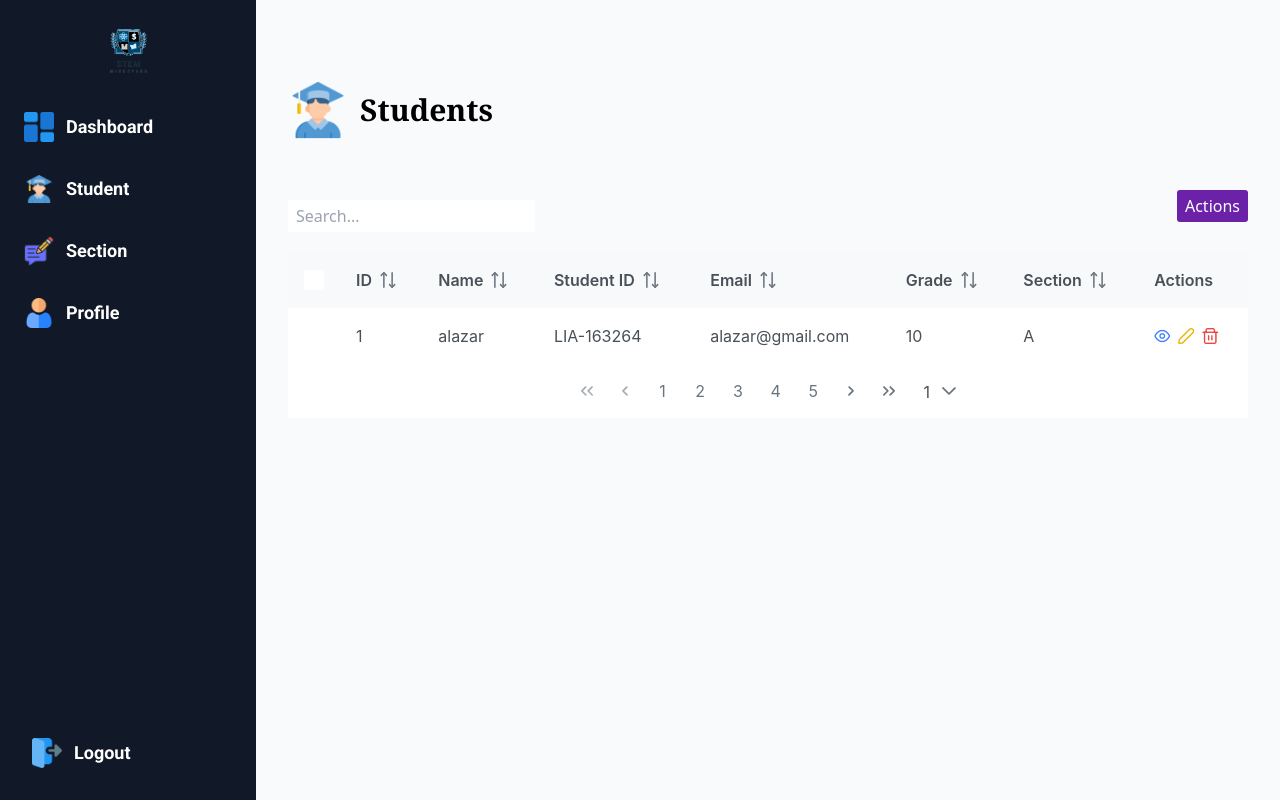
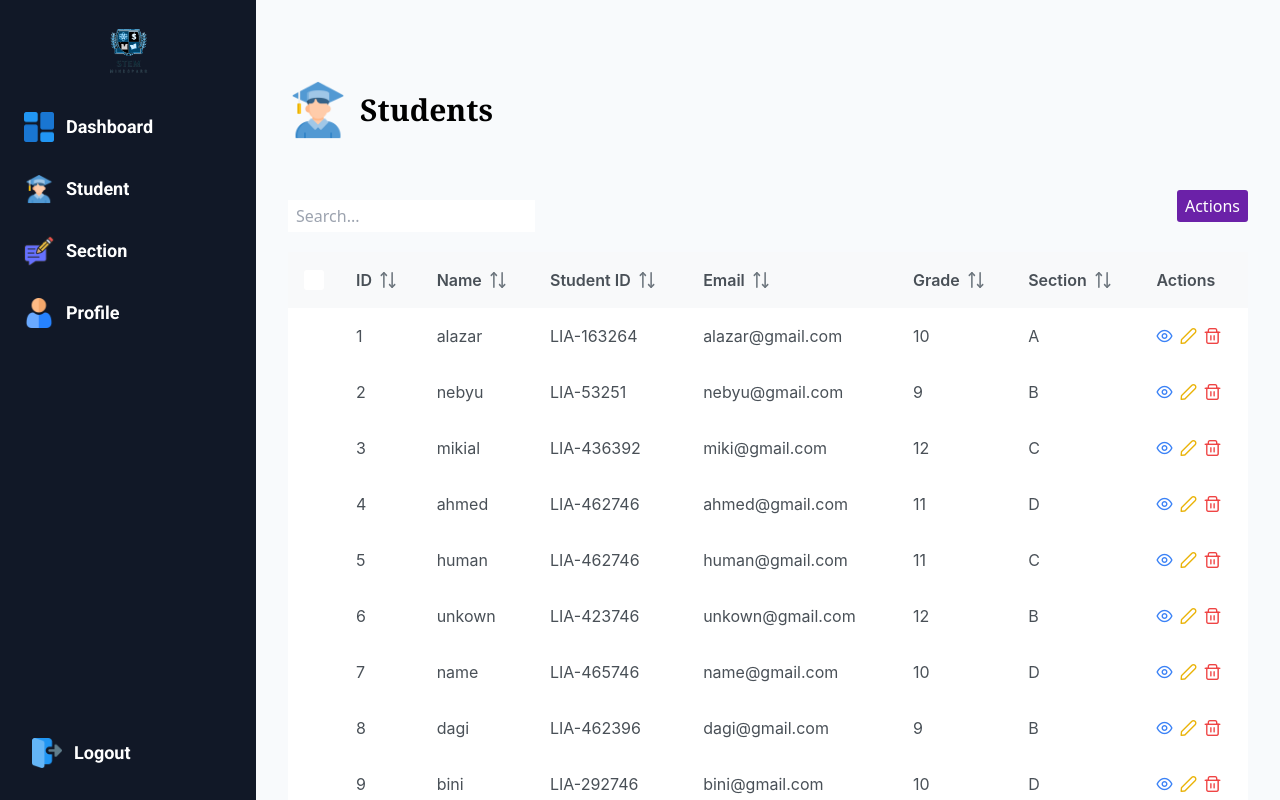
Before and after one commit to alazaradane/DLM, a React (Vite) app: page /admin/students in a window 1280 px wide. Shown: the top 800 px of the page. Built offline with nearby package versions, Linux system fonts and the light colour scheme.

Commit message:
Update DataTable rows and rowsPerPageOptions in Students component

```diff
--- a/src/Admins/Admin.jsx
+++ b/src/Admins/Admin.jsx
@@ -22,7 +22,6 @@ const Admin = () => {
         <Sidebar/>
       </div>
       <div className=' w-[80%] bg-slate-50'>
-      {/* {loginSuccess && <Success title="Welcome" text="You have successfully logged in!" />} */}
         <Routes>
           <Route path='dashboard' element={<Dashboard/>}/>
           <Route path='students' element={<Students/>}/>
--- a/src/Admins/Students.jsx
+++ b/src/Admins/Students.jsx
@@ -114,8 +114,8 @@ const Students = () => {
         <div className=' mt-5'>
           <DataTable value={dataStud} filters={filters}  selectionMode=" multiple" selection={selectedStudents} onSelectionChange={onSelectionChange} sortMode='multiple'
             paginator
-            rows={1}
-            rowsPerPageOptions={[1,2,3,4,5,6,7,8,9,10]}
+            rows={20}
+            rowsPerPageOptions={[1,2,3,4,5,6,7,8,9]}
             totalRecords={5} >
             <Column selectionMode="multiple" style={{ width: '3em', border:'1rem', borderColor:"#000" }} />
             <Column field='id' header='ID' sortable />
@@ -124,7 +124,7 @@ const Students = () => {
             <Column field='email' header='Email' sortable/>
             <Column field='grade' header='Grade' sortable/>
             <Column field='section' header='Section' sortable/>
-            <Column rowEditor field={'Actions'} header='Actions' body={(rowData) => (
+            <Column rowEditor header='Actions' body={(rowData) => (
               <div className='flex items-center gap-2'>
                 <i className='pi pi-eye text-blue-500'
                    onClick={() => {
```
